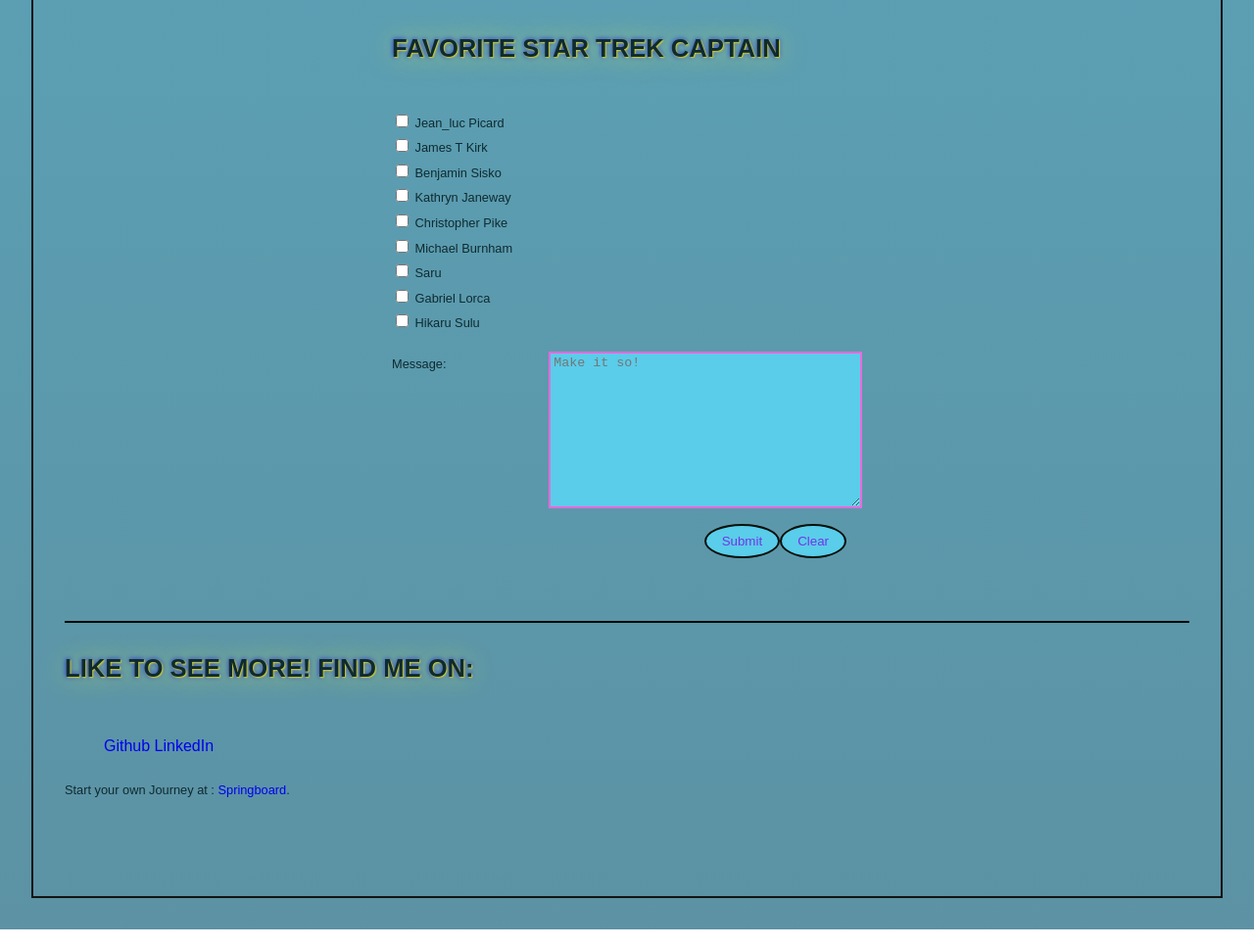
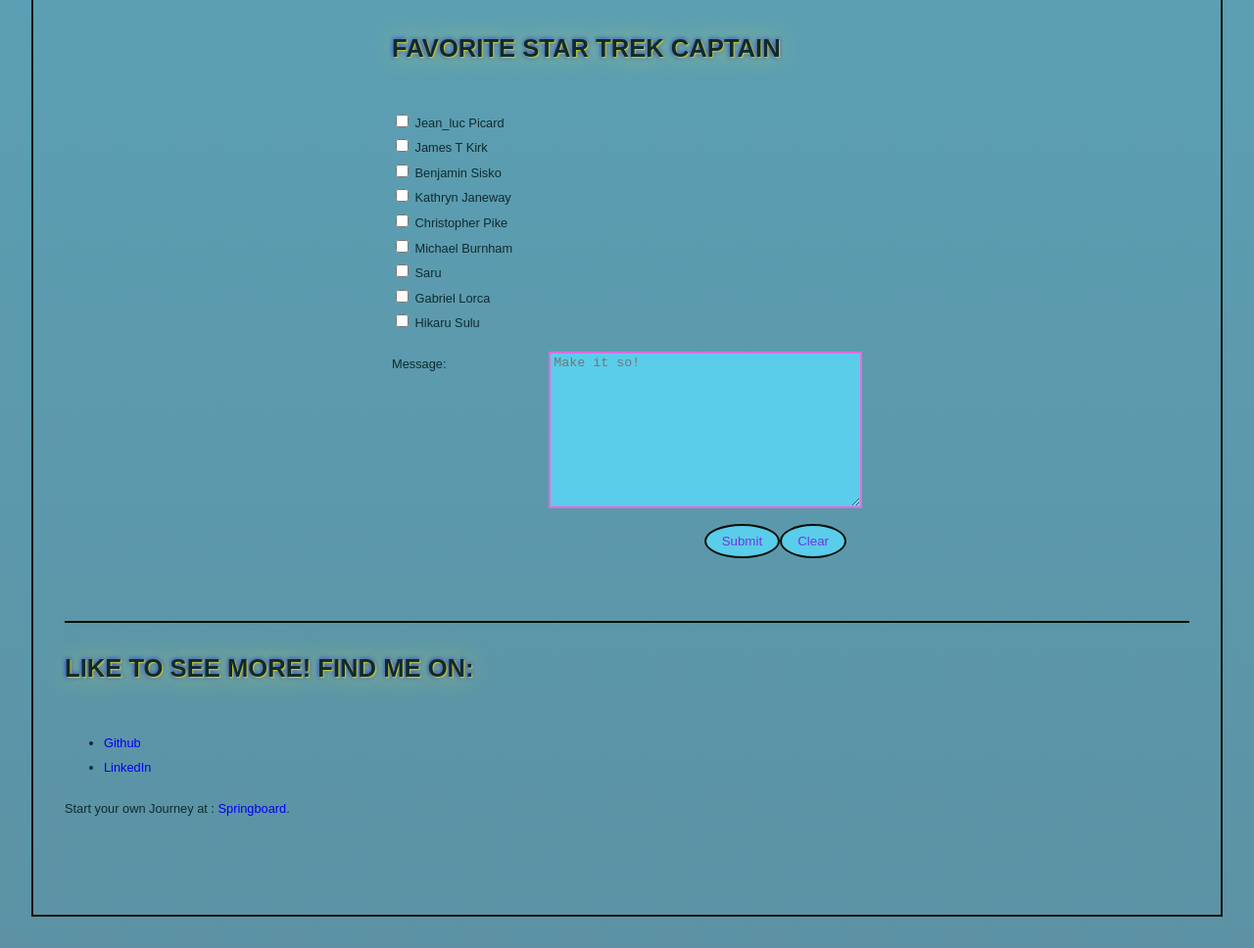
Before and after one commit to ianscottmartin/responcv, a plain HTML site: page index.html in a window 1280 px wide. Shown: the part 3450-4418 px from the top of the page at 98% size. Drawn offline with Linux system fonts and the light colour scheme.

Commit message:
cleaning

```diff
--- a/index.html
+++ b/index.html
@@ -348,16 +348,12 @@
 
        <!-- links  -->
       <section>
-
-
             <h2>Like to see more! Find me on:</h2>
-
-
         <ul>
-            <a href="https://github.com/ianscottmartin" target="_blank">Github</a>
-            <a href="https://www.linkedin.com/in/ianscottmartin/" target="_blank">LinkedIn</a>
+            <li><a href="https://github.com/ianscottmartin" target="_blank">Github</a></li>
+            <li><a href="https://www.linkedin.com/in/ianscottmartin/" target="_blank">LinkedIn</a></li>
          </ul>
-        <p>Start your own Journey at : <a href="https://www.springboard.com/">Springboard</a>.</p>
+        <p>Start your own Journey at : <a href="https://www.springboard.com/" target="_blank">Springboard</a>.</p>
       </section>
     </footer>
 
```
